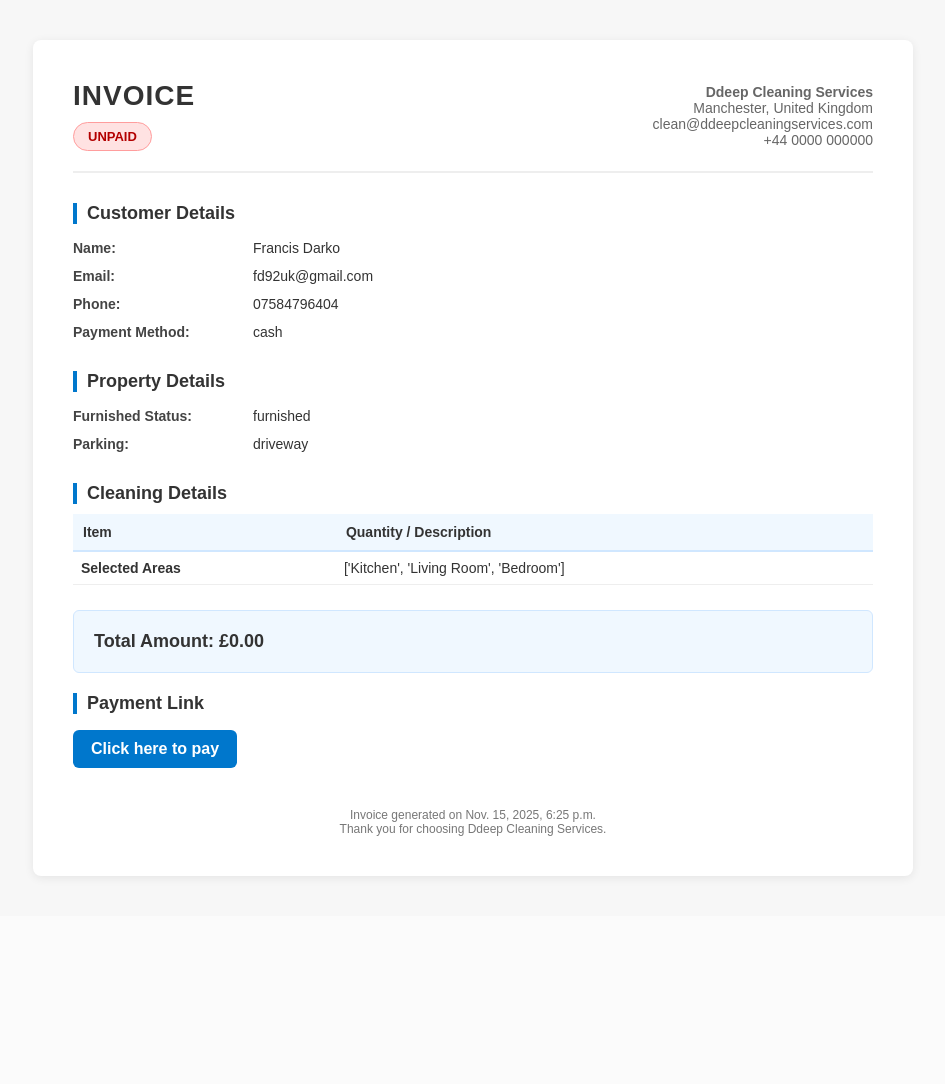
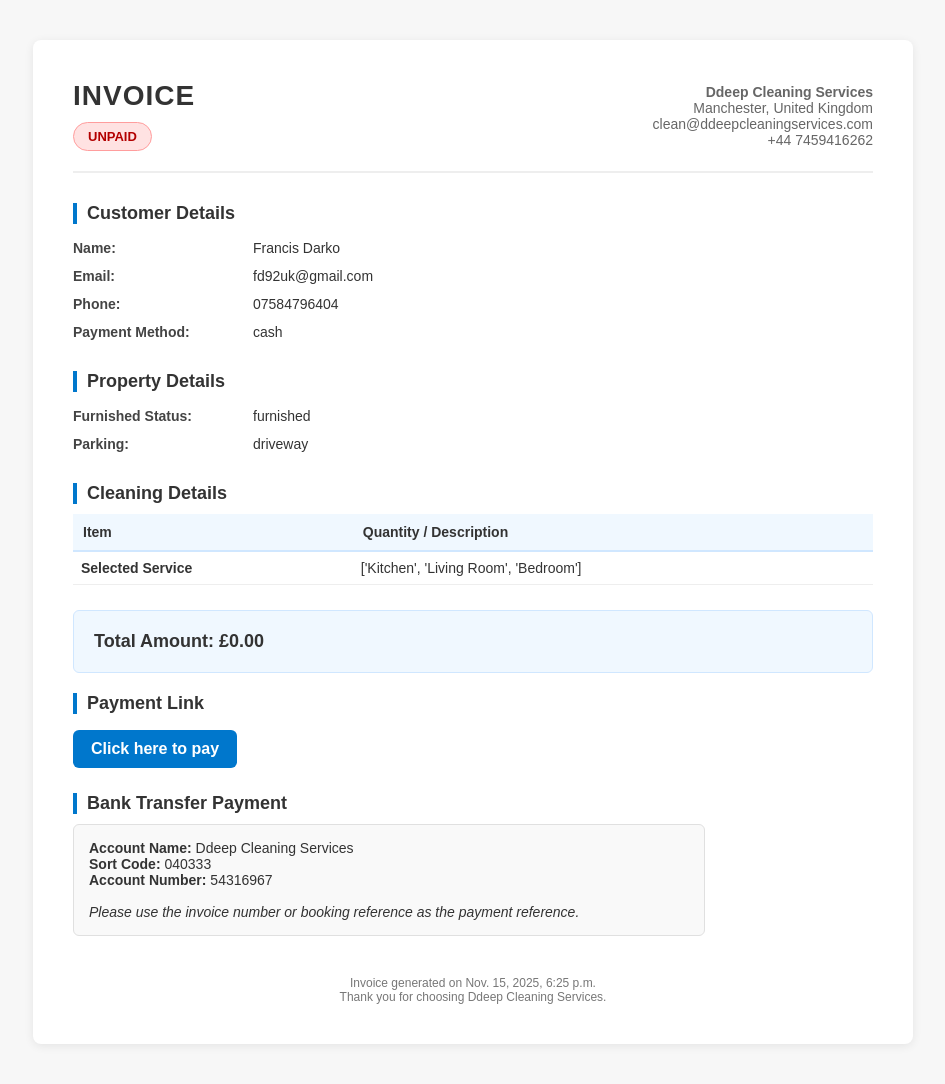
Before and after one commit to sisqodataclub/project_3D, a Django app: template backend/templates/admin/booking_pdf.html in a window 1280 px wide. Shown: the whole page, without its empty margins (167-1112 px from the left). Before the commit the page ends 879 px from the top, so only its background shows below. Run offline with Django 5.2, Linux system fonts and the light colour scheme; the template is opened without the code that fills it: values that come from a table or form of the project are taken from there, others are empty; data comes from the database, SQL or seed files in the repository; both versions use the stored data as it was after the commit.

Commit message:
Initial commit

```diff
--- a/backend/templates/admin/booking_pdf.html
+++ b/backend/templates/admin/booking_pdf.html
@@ -141,7 +141,7 @@
             <strong>Ddeep Cleaning Services</strong><br>
             Manchester, United Kingdom<br>
             clean@ddeepcleaningservices.com<br>
-            +44 0000 000000
+            +44 7459416262
         </div>
     </div>
 
@@ -182,7 +182,7 @@
 
                 <!-- Selected Areas -->
                 <tr style="border-bottom: 1px solid #eee;">
-                    <td style="padding: 8px; font-weight:bold;">Selected Areas</td>
+                    <td style="padding: 8px; font-weight:bold;">Selected Service</td>
                     <td style="padding: 8px;">
                         {{ booking.selected_areas }}
                     </td>
@@ -224,6 +224,19 @@
         </p>
 
     </div>
+    <!-- BANK TRANSFER OPTION -->
+    <div class="section" style="margin-top: 25px;">
+        <div class="section-title">Bank Transfer Payment</div>
+
+        <div class="payment-box" style="background:#f9f9f9; padding:15px; border-radius:6px; border:1px solid #e0e0e0;">
+            <p style="margin:0; font-size:14px;">
+                <strong>Account Name:</strong> Ddeep Cleaning Services<br>
+                <strong>Sort Code:</strong> 040333<br>
+                <strong>Account Number:</strong> 54316967<br><br>
+                <em>Please use the invoice number or booking reference as the payment reference.</em>
+            </p>
+        </div>
+    </div>
 
 
     <!-- FOOTER -->
```
Also changed, not shown: backend/backend/settings.py (+9 -6 lines), backend/db.sqlite3.
